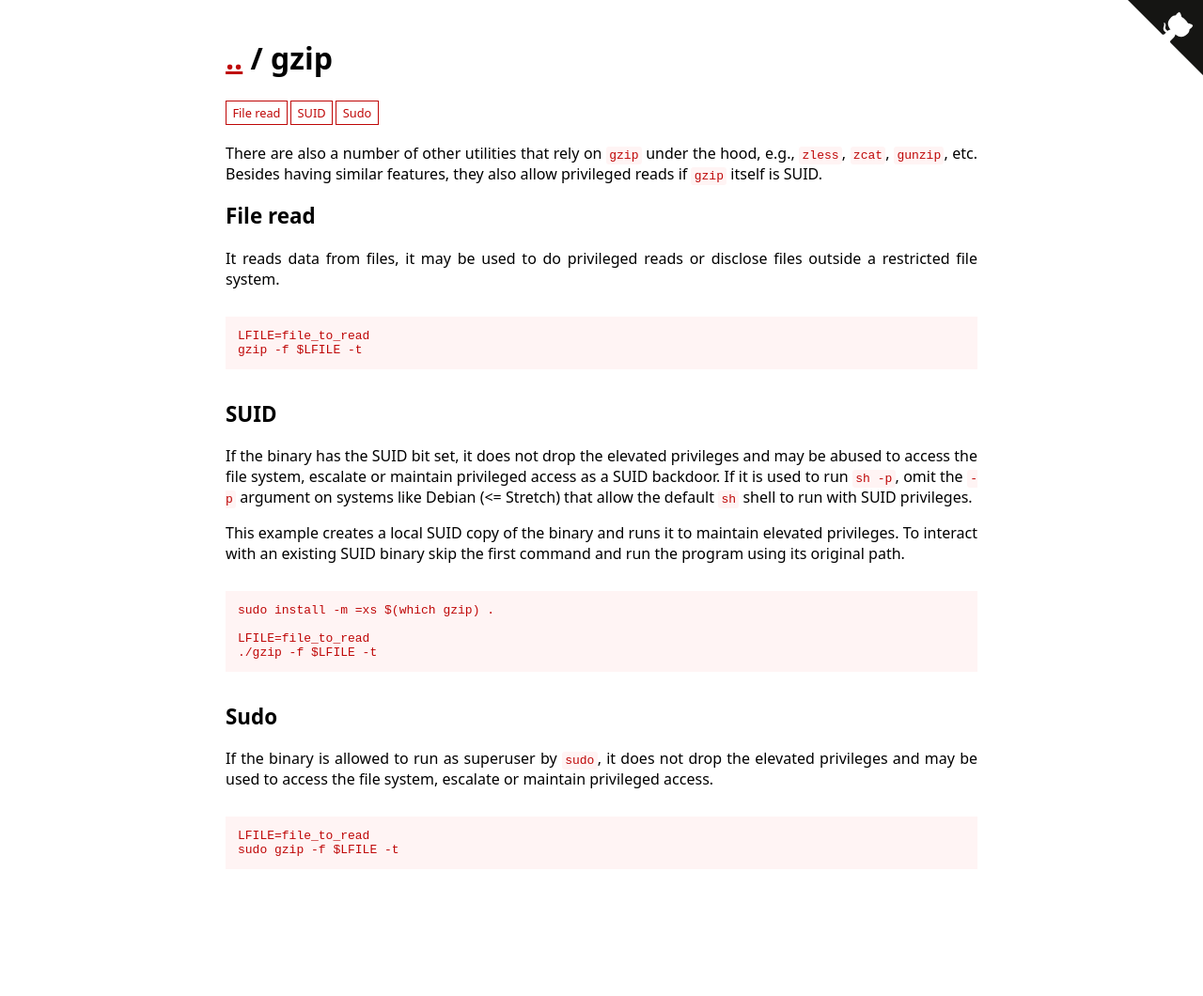
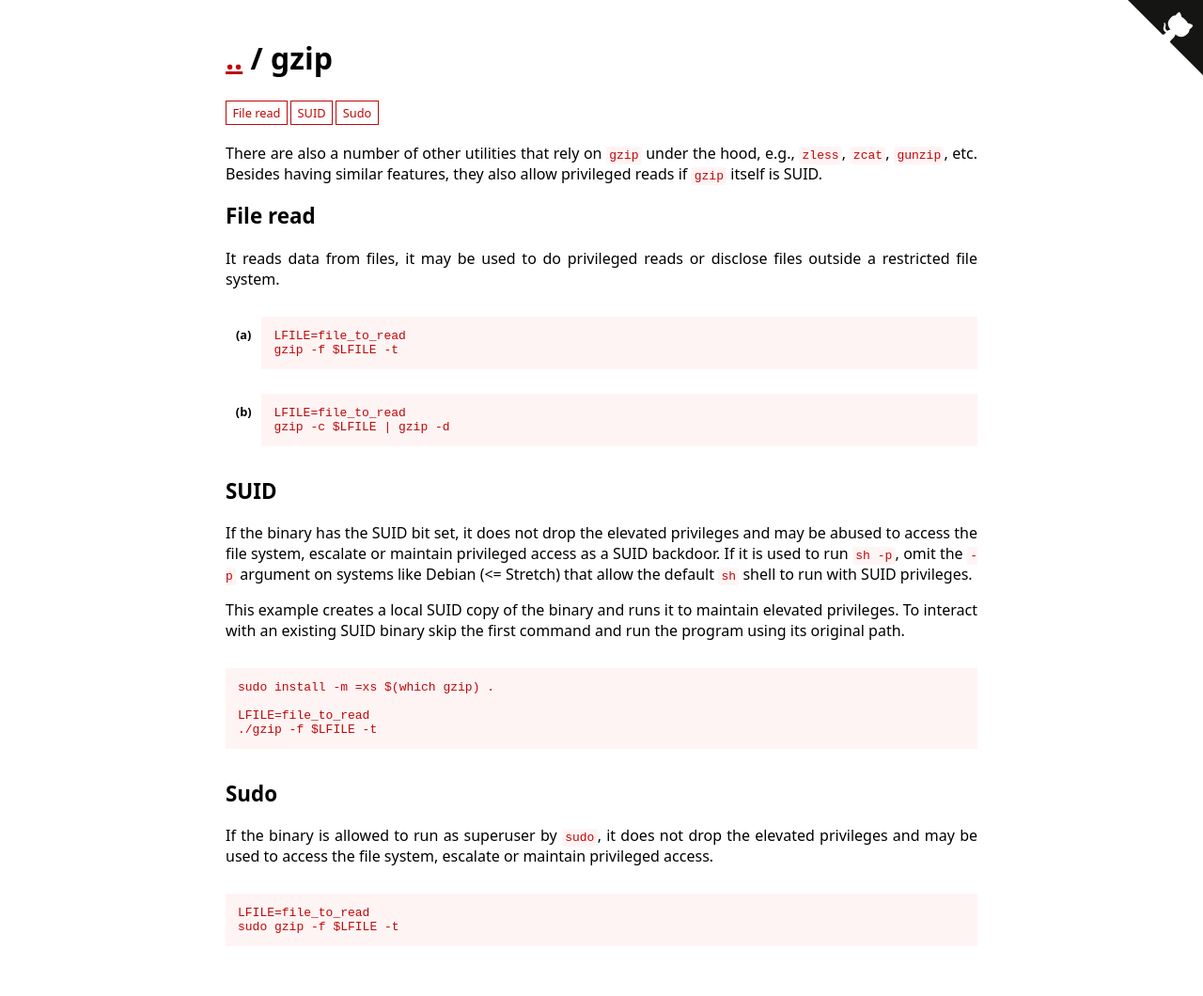
Before and after one commit to GTFOBins/GTFOBins.github.io, a Jekyll site: the page built from _gtfobins/gzip.md, in a window 1280 px wide. Shown: the whole page at 94% size. Built offline with Jekyll 4.4.1, drawn with Linux system fonts in a browser that asks for light colours; before the commit the page ends 978 px from its top, so only the background shows below that.

Commit message:
Add another gzip file-read

```diff
--- a/_gtfobins/gzip.md
+++ b/_gtfobins/gzip.md
@@ -5,6 +5,9 @@ functions:
     - code: |
         LFILE=file_to_read
         gzip -f $LFILE -t
+    - code: |
+        LFILE=file_to_read
+        gzip -c $LFILE | gzip -d
   suid:
     - code: |
         LFILE=file_to_read
```
